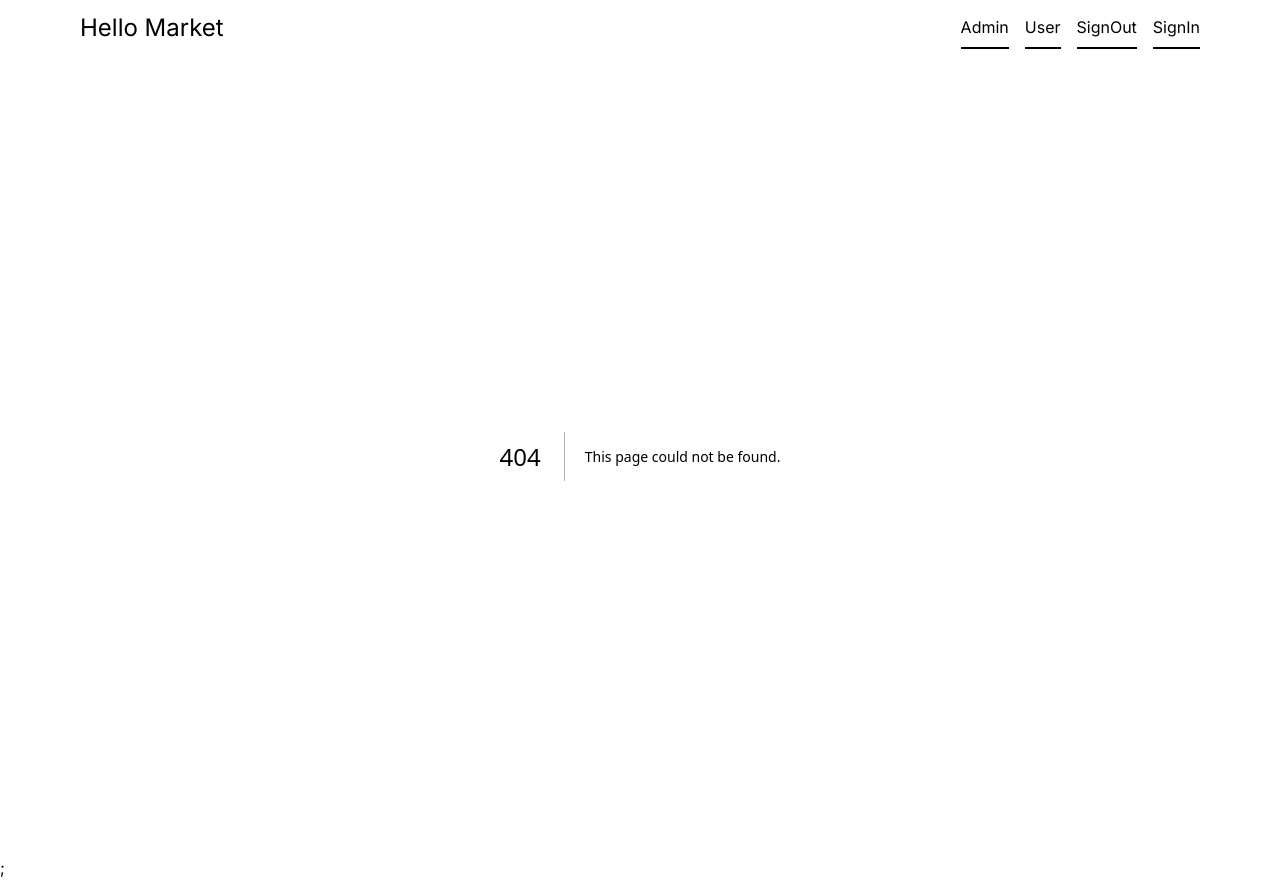
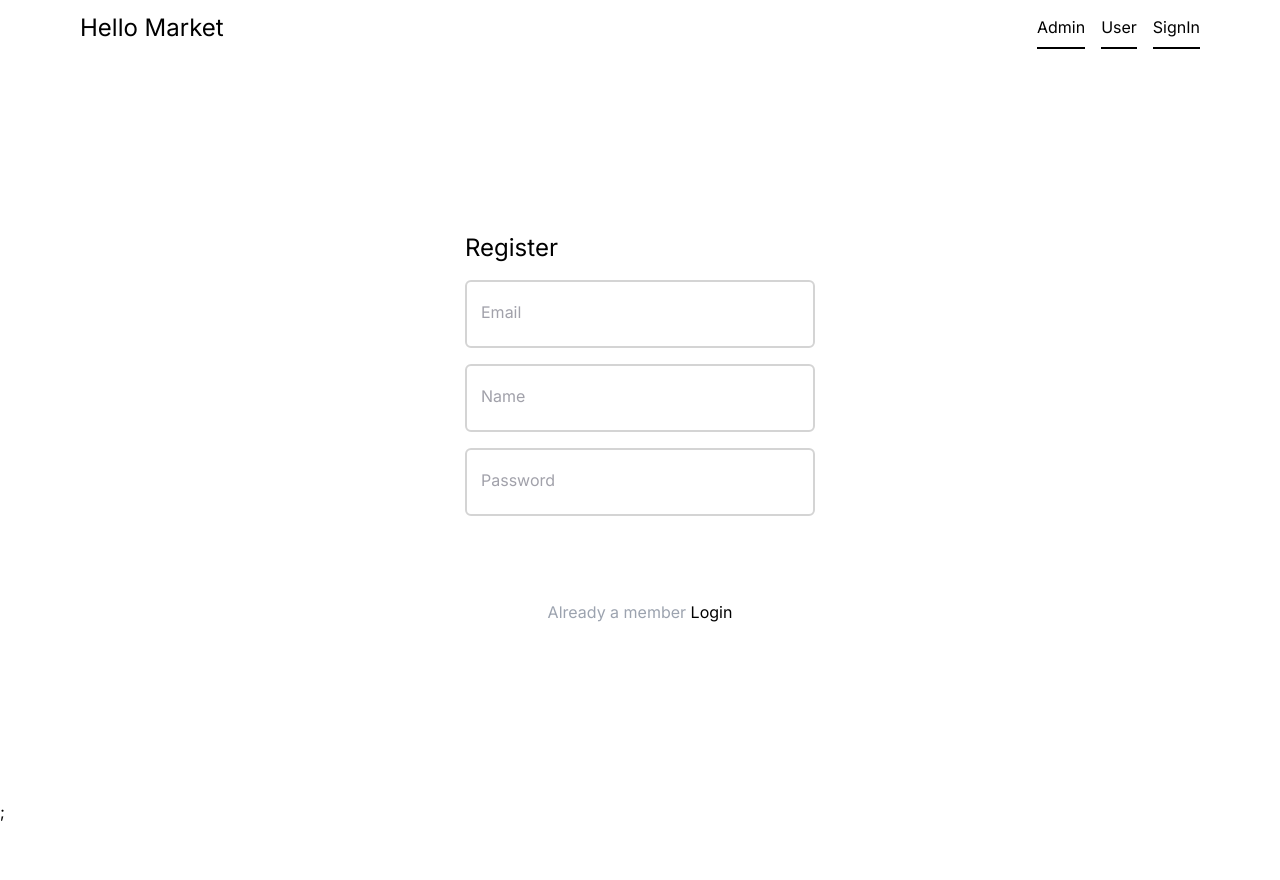
Before and after one commit to soyello/restart-market-app, a Next.js app: page /auth/register in a window 1280 px wide. Before the commit this address had no page. After the commit the page ends 824 px from the top, so only its background shows below. Built offline with nearby package versions, Linux system fonts and the light colour scheme; no server answers.

Commit message:
Login, Register 페이지 UI 생성

```diff
--- a/src/components/Button.tsx
+++ b/src/components/Button.tsx
@@ -3,7 +3,7 @@
 interface ButtonProps {
   label: string;
   onClick?: (e: React.MouseEvent<HTMLButtonElement>) => void;
-  disabled: boolean;
+  disabled?: boolean;
   outline?: boolean;
   small?: boolean;
   icon?: IconType;
@@ -33,6 +33,7 @@
         `}
     >
       {Icon && <Icon size={24} className='absolute left-4 top-3' />}
+      {label}
     </button>
   );
 };
--- a/src/components/Input.tsx
+++ b/src/components/Input.tsx
@@ -31,10 +31,12 @@
         placeholder=''
         type={type}
         className={`
+          peer
           w-full
           p-4
           pt-6
           font-light
+          border-2
           bg-white
           rounded-md
           outline-none
--- a/src/components/NavItem.tsx
+++ b/src/components/NavItem.tsx
@@ -1,7 +1,11 @@
 import Link from 'next/link';
 import React from 'react';
+import { signIn, signOut, useSession } from 'next-auth/react';
 
 const NavItem = ({ mobile }: { mobile?: boolean }) => {
+  const { data: session, status } = useSession();
+  console.log({ session }, status);
+
   return (
     <ul className={`text-md justify-center flex gap-4 w-full items-center ${mobile && 'flex-col h-full'}`}>
       <li className='py-2 text-center border-b-2 border-basic cursor-pointer'>
@@ -10,12 +14,16 @@
       <li className='py-2 text-center border-b-2 border-basic cursor-pointer'>
         <Link href='/user'>User</Link>
       </li>
-      <li className='py-2 text-center border-b-2 border-basic cursor-pointer'>
-        <button>SignOut</button>
-      </li>
-      <li className='py-2 text-center border-b-2 border-basic cursor-pointer'>
-        <button>SignIn</button>
-      </li>
+
+      {session?.user ? (
+        <li className='py-2 text-center border-b-2 border-basic cursor-pointer'>
+          <button onClick={() => signOut()}>SignOut</button>
+        </li>
+      ) : (
+        <li className='py-2 text-center border-b-2 border-basic cursor-pointer'>
+          <button onClick={() => signIn()}>SignIn</button>
+        </li>
+      )}
     </ul>
   );
 };
--- a/src/pages/_app.tsx
+++ b/src/pages/_app.tsx
@@ -2,14 +2,17 @@
 import '@/styles/globals.css';
 import type { AppProps } from 'next/app';
 import { Inter } from 'next/font/google';
+import { SessionProvider } from 'next-auth/react';
 
 const inter = Inter({ subsets: ['latin'] });
 
-export default function App({ Component, pageProps }: AppProps) {
+export default function App({ Component, pageProps: { session, ...pageProps } }: AppProps) {
   return (
-    <div className={inter.className}>
-      <Navbar />
-      <Component {...pageProps} />;
-    </div>
+    <SessionProvider session={session}>
+      <div className={inter.className}>
+        <Navbar />
+        <Component {...pageProps} />;
+      </div>
+    </SessionProvider>
   );
 }
--- /dev/null
+++ b/src/pages/auth/login.tsx
@@ -0,0 +1,64 @@
+import React from 'react';
+import { useState } from 'react';
+import { useRouter } from 'next/router';
+import { FieldValues, SubmitHandler, useForm } from 'react-hook-form';
+import { signIn } from 'next-auth/react';
+import Input from '@/components/Input';
+import Button from '@/components/Button';
+import Link from 'next/link';
+
+const LoginPage = () => {
+  const [isLoading, setIsLoading] = useState(false);
+  const router = useRouter();
+  const {
+    register,
+    handleSubmit,
+    formState: { errors },
+  } = useForm<FieldValues>({
+    defaultValues: {
+      email: '',
+      password: '',
+    },
+  });
+
+  const onSubmit: SubmitHandler<FieldValues> = async (body) => {
+    setIsLoading(true);
+    try {
+      const data = signIn('credentials', body);
+      console.log(data);
+      router.push('/');
+    } catch (error) {
+      console.log(error);
+    } finally {
+      setIsLoading(false);
+    }
+  };
+  return (
+    <section className='grid h-[calc(100vh_-_56px)] place-items-center'>
+      <form onSubmit={handleSubmit(onSubmit)} className='flex flex-col justify-center gap-4 min-w-[350px]'>
+        <h1 className='text-2xl'>Login</h1>
+        <Input id='email' label='Email' disabled={isLoading} register={register} errors={errors} required />
+        <Input
+          id='password'
+          label='Password'
+          type='password'
+          disabled={isLoading}
+          register={register}
+          errors={errors}
+          required
+        />
+        <Button label='Login' />
+        <div className='text-center'>
+          <p className='text-gray-400'>
+            Not a member?{' '}
+            <Link href='/auth/register' className='text-black hover:underline'>
+              Register
+            </Link>
+          </p>
+        </div>
+      </form>
+    </section>
+  );
+};
+
+export default LoginPage;
--- /dev/null
+++ b/src/pages/auth/register.tsx
@@ -0,0 +1,67 @@
+import React from 'react';
+import { useState } from 'react';
+import { useRouter } from 'next/router';
+import { useForm, SubmitHandler, FieldValues } from 'react-hook-form';
+import axios from 'axios';
+import Input from '@/components/Input';
+import Button from '@/components/Button';
+import Link from 'next/link';
+
+const RegisterPage = () => {
+  const [isLoading, setIsLoading] = useState(false);
+  const router = useRouter();
+  const {
+    register,
+    handleSubmit,
+    formState: { errors },
+  } = useForm<FieldValues>({
+    defaultValues: {
+      name: '',
+      email: '',
+      password: '',
+    },
+  });
+
+  const onSubmit: SubmitHandler<FieldValues> = async (body) => {
+    setIsLoading(true);
+    try {
+      const { data } = await axios.post('/api/register', body);
+      console.log(data);
+      router.push('/auth/login');
+    } catch (error) {
+      console.log(error);
+    } finally {
+      setIsLoading(false);
+    }
+  };
+
+  return (
+    <section className='grid h-[calc(100vh_-_56px)] place-items-center'>
+      <form onSubmit={handleSubmit(onSubmit)} className='flex flex-col justify-center gap-4 min-w-[350px]'>
+        <h1 className='text-2xl'>Register</h1>
+        <Input id='email' label='Email' disabled={isLoading} register={register} errors={errors} required />
+        <Input id='name' label='Name' disabled={isLoading} register={register} errors={errors} required />
+        <Input
+          id='password'
+          label='Password'
+          type='password'
+          disabled={isLoading}
+          register={register}
+          errors={errors}
+          required
+        />
+        <Button label='Register' />
+        <div className='text-center'>
+          <p className='text-gray-400'>
+            Already a member{' '}
+            <Link href='/auth/login' className='text-black hover:underline'>
+              Login
+            </Link>
+          </p>
+        </div>
+      </form>
+    </section>
+  );
+};
+
+export default RegisterPage;
```
